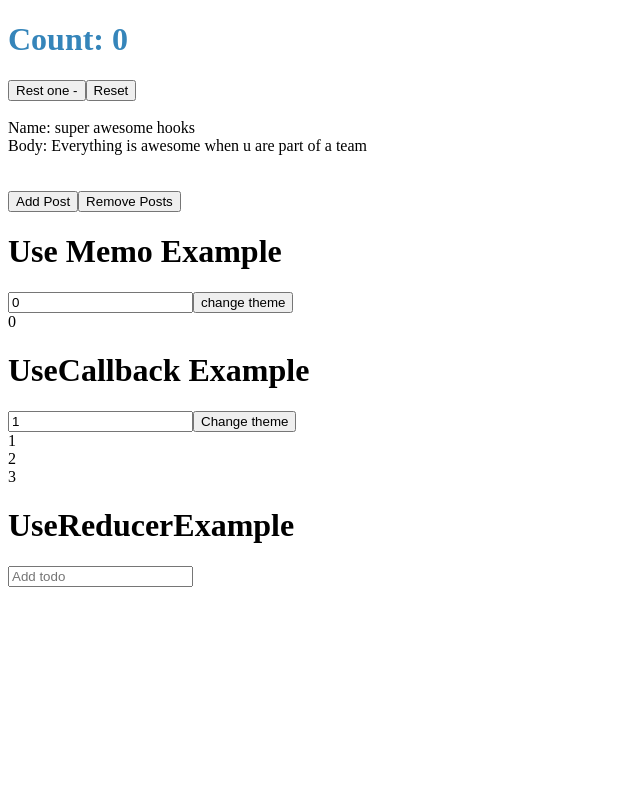
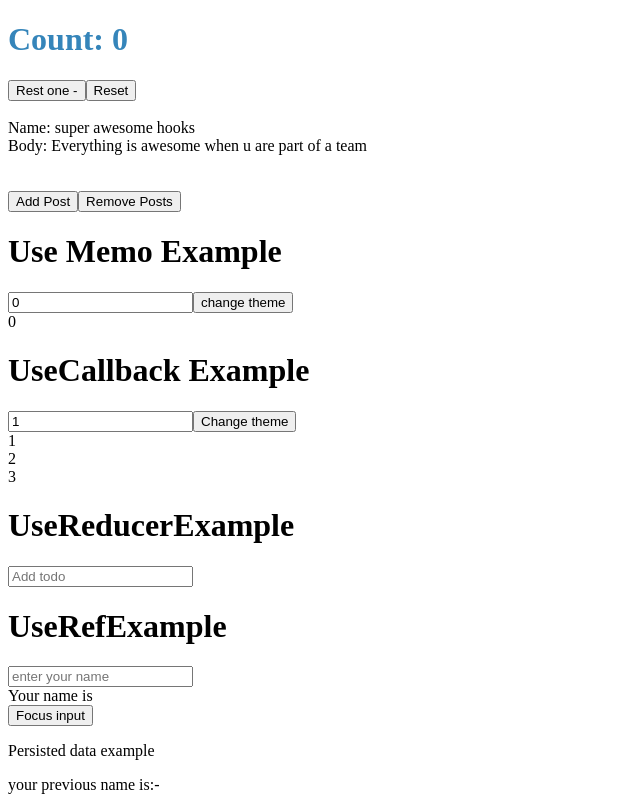
Before and after one commit to vinodkuumar/react-hooks, a React (Create React App) app: page / in a window 1280 px wide. Shown: the whole page, without its empty margins (0-640 px from the left). Built offline with nearby package versions, Linux system fonts and the light colour scheme.

Commit message:
useref implemented

```diff
--- a/src/App.js
+++ b/src/App.js
@@ -4,6 +4,7 @@ import Post from './post';
 import UseMemoExample from './UseMemoExample';
 import UsecallbackExample from './UsecallbackExample';
 import UseReducerExample from './UseReducerExample';
+import UseRefExample from './UseRefExample';
 
 function App({ initialCount }) {
   const [count, setCount] = useState(initialCount)
@@ -84,6 +85,9 @@ function App({ initialCount }) {
       <div>
         <UseReducerExample />
       </div>
+      <div>
+        <UseRefExample />
+      </div>
     </>
   );
 }
--- /dev/null
+++ b/src/UseRefExample.js
@@ -0,0 +1,39 @@
+import React, { useState, useEffect, useRef } from 'react';
+
+const UseRefExample = () => {
+    const [name, setName] = useState('');
+    const inputRef = useRef(null);
+    const previousName = useRef(null);
+    const focusInput = () => {
+        inputRef.current.focus()
+    }
+    useEffect(() => {
+        previousName.current = name
+    }, [name])
+    // const isEmpty = () => {
+    //     const a = 1;
+    //     if(!a){
+    //         console.log('true')
+    //     }else{
+    //         console.log('false')
+    //     }
+    // }
+    return (
+        <>
+            <div>
+                <h1>UseRefExample</h1>
+                <input
+                    ref={inputRef}
+                    value={name}
+                    placeholder="enter your name"
+                    onChange={(text) => setName(text.target.value)} />
+                <div>Your name is {name}</div>
+                <button onClick={focusInput}>Focus input</button>
+            </div>
+            <p>Persisted data example</p>
+            <div>your previous name is:- {previousName.current}</div>
+        </>
+    )
+}
+
+export default UseRefExample;
```
